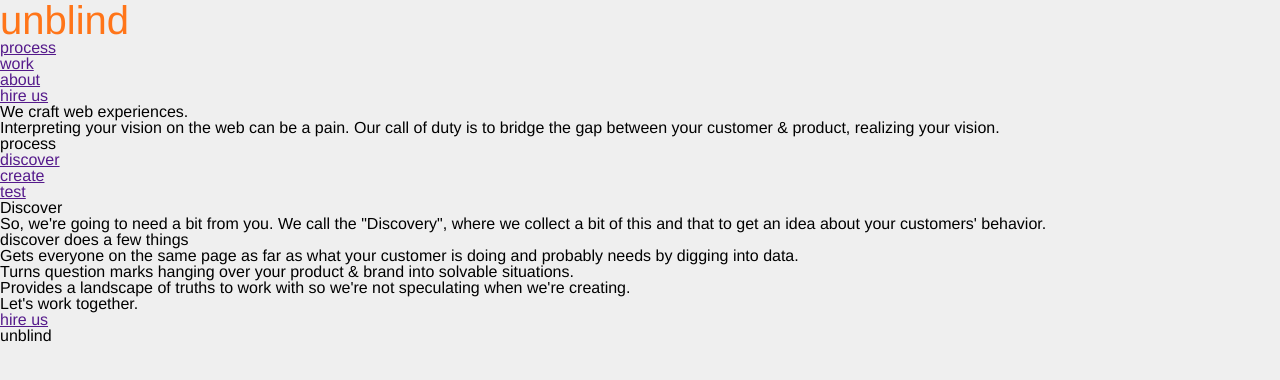
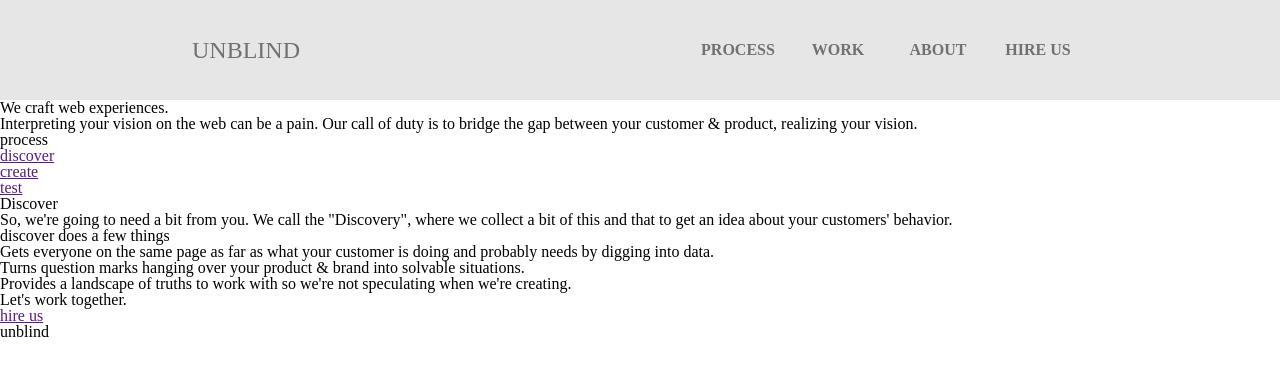
Before and after one commit to Daywalk3r/daywalk3r.github.com, a website: page projects/unblind/index.html in a window 1280 px wide. Drawn offline with nearby package versions, Linux system fonts and the light colour scheme.

Commit message:
added styling to nav

```diff
--- a/less/projects/unblind.less
+++ b/less/projects/unblind.less
@@ -1,2 +1,39 @@
 // Import the reset.less file
 @import "../boilerplate/reset.less";
+
+
+body{
+	font-style: "Helvetica Neue", HelveticaNeue, Helvetica, arial;
+	margin:0 auto;
+}
+nav[role='navigation']{
+	background-color: #e6e6e6;
+	width:100%;
+	height:100px;
+}
+nav[role='navigation'] h1{
+	float:left;
+	font-size: 1.5em;
+	text-transform: uppercase;
+	color: #717171;
+	line-height: 100px;
+	margin-left: 15%;
+}
+.list-wrap{
+	float:right;
+	margin-right: 15%;
+}
+.nav-list li{
+	display: inline-block;
+	vertical-align: top;
+	height: 100px;
+	width: 100px;
+	text-align: center;
+	line-height: 100px
+}
+.nav-list li a{
+	text-decoration: none;
+	text-transform: uppercase;
+	color: #717171;
+	font-weight: bold;
+}
--- a/projects/unblind/index.html
+++ b/projects/unblind/index.html
@@ -4,7 +4,7 @@
 	<title>Christian Georg &times; Web Developer | Unblind</title>
 	<meta name="viewport" content="width=device-width, initial-scale=1.0">
 
-	<link rel="stylesheet/less" type="text/css" href="../../less/projects/comrade.less" />
+	<link rel="stylesheet/less" type="text/css" href="../../less/projects/unblind.less" />
 	<script src="//cdnjs.cloudflare.com/ajax/libs/less.js/1.3.3/less.min.js"></script>
 	<script src="//ajax.googleapis.com/ajax/libs/jquery/2.0.0/jquery.min.js"></script>
 	<script src="../../js/projects/comrade.js"></script>
@@ -21,7 +21,7 @@
 		<div class='site-wrap'>
 			<header>
 				<nav role='navigation'>
-					<h1>un<b>blind</b></h1>
+					<h1>unblind</h1>
 					<div class='list-wrap'>
 						<ul class='nav-list'>
 							<li class='nav-item'><a href=''>process</a>
```
